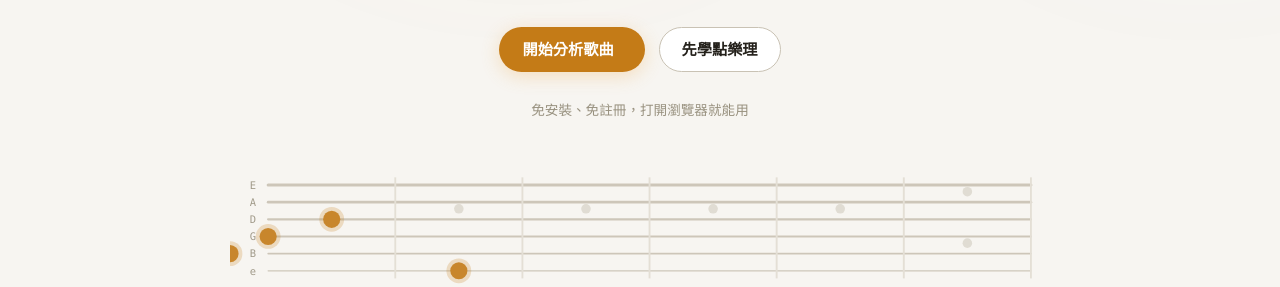
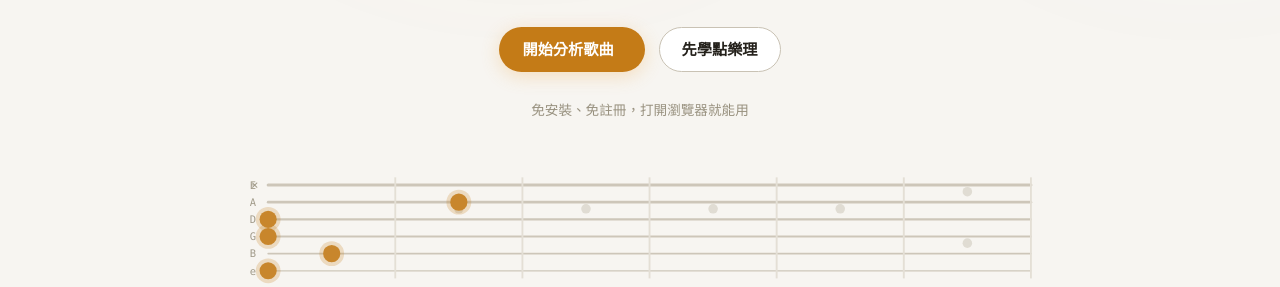
Before and after one commit to Yuchen0614/guitar-lab, a plain HTML site: page index.html in a window 1280 px wide. Shown: the part 513-800 px from the top of the page. Drawn offline with Linux system fonts and the light colour scheme.

Commit message:
M0 修正: 指板裝飾 C 和弦把位、資源版本號防快取

```diff
--- a/index.html
+++ b/index.html
@@ -9,7 +9,7 @@
 <meta property="og:title" content="吉他實驗室 Guitar Lab">
 <meta property="og:description" content="從聽歌到彈唱：和弦分析、段落與歌詞解析、樂理練習、Solo 六線譜生成。">
 <meta property="og:type" content="website">
-<link rel="stylesheet" href="assets/style.css">
+<link rel="stylesheet" href="assets/style.css?v=m01">
 </head>
 <body>
 <a class="skip-link" href="#app">跳至主要內容</a>
--- a/js/pages/home.js
+++ b/js/pages/home.js
@@ -82,15 +82,22 @@
       var y = top + (m[1] - 1) * rowGap + rowGap / 2 - 2;
       svg += '<circle cx="' + x + '" cy="' + y + '" r="5" fill="var(--border-strong)" opacity=".55"/>';
     });
-    // 音符點綴：C 和弦開放指法
-    var dots = [[5, 3], [4, 2], [3, 0], [2, 1]];
+    // 音符點綴：C 和弦（x32010）開放指法，弦序低→高 E A D G B e
+    function fretX(f) { // 第 f 格的中心 x（取相鄰兩條已繪琴格線的中點）
+      var idx = frets.indexOf(f);
+      if (f === 0) return positions[0];
+      if (idx <= 0) return left;
+      return (positions[frets[idx]] + positions[frets[idx - 1]]) / 2;
+    }
+    var dots = [[1, 3], [2, 2], [3, 0], [4, 1], [5, 0]]; // [弦索引, 琴格]
     dots.forEach(function (d) {
       var y = top + d[0] * rowGap;
-      var x = d[1] === 0 ? positions[0] : (positions[d[1]] + positions[d[1] - 2]) / 2;
-      if (d[1] === 1) x = (positions[1] + positions[0]) / 2;
+      var x = fretX(d[1]);
       svg += '<circle cx="' + x + '" cy="' + y + '" r="9" fill="var(--accent)"/>';
       svg += '<circle cx="' + x + '" cy="' + y + '" r="13" fill="var(--accent)" opacity=".25"/>';
     });
+    // 低音 E 弦悶音記號
+    svg += '<text x="' + (positions[0] - 14) + '" y="' + (top + 4) + '" text-anchor="middle" font-size="13" fill="var(--faint)" font-family="var(--font-mono)">×</text>';
     svg += '</svg>';
     return svg;
   }
```
